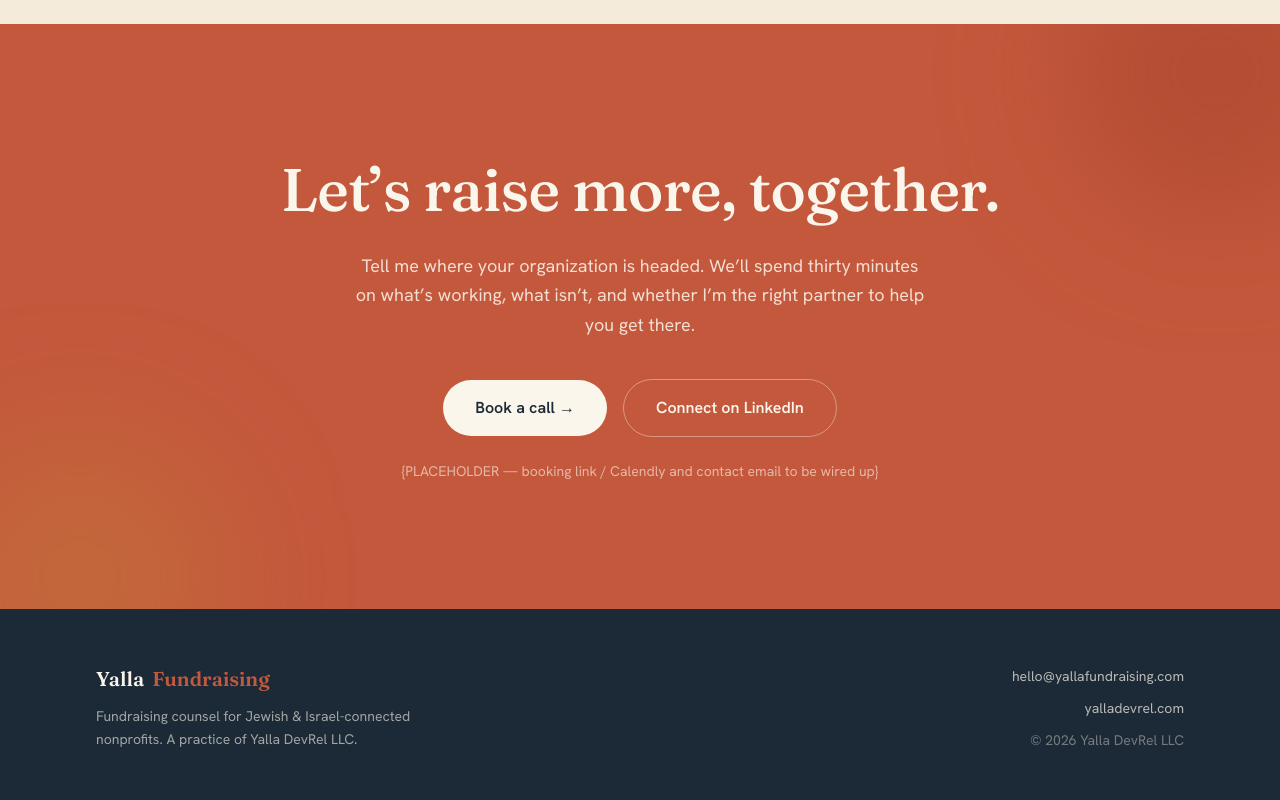
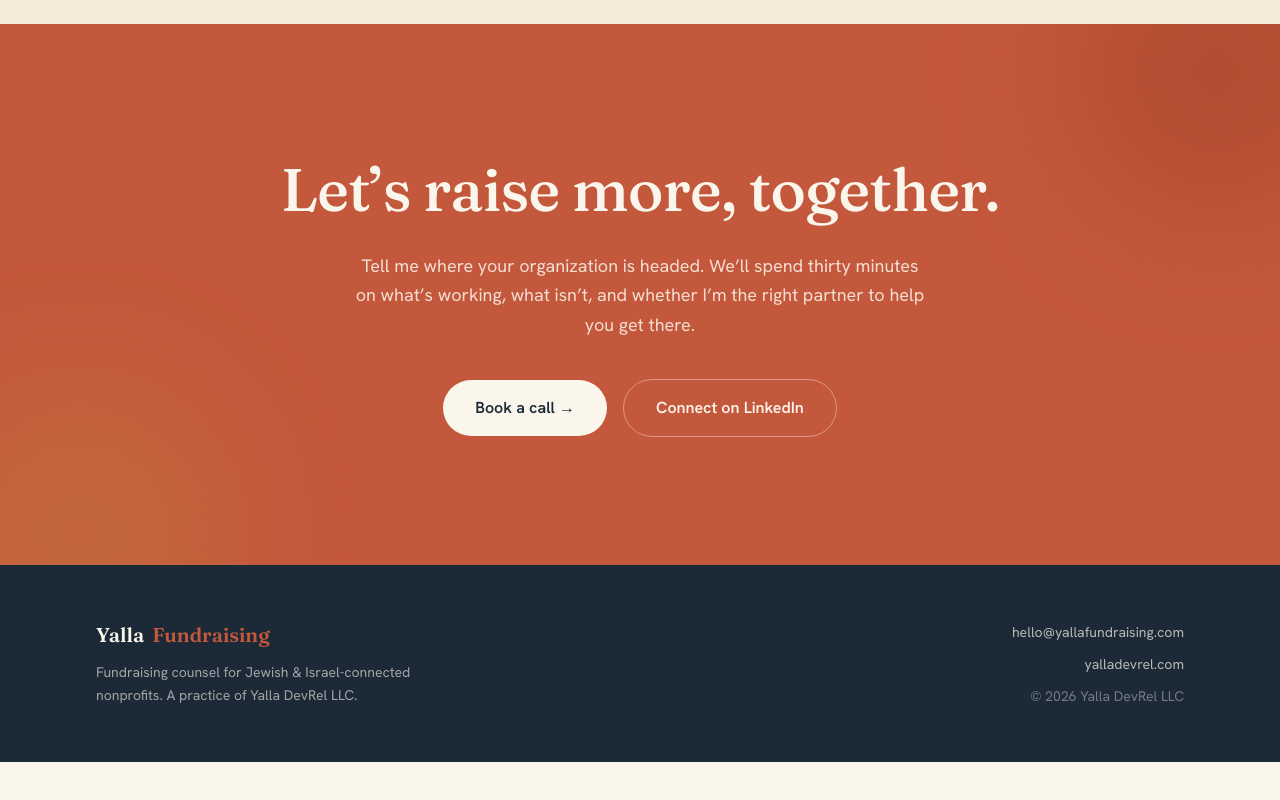
Before and after one commit to hummusonrails/yalla-fundraising-site, a Next.js app: page / in a window 1280 px wide. Shown: the part 5021-5821 px from the top of the page. After the commit the page ends 5783 px from the top, so only its background shows below. Built offline with nearby package versions, Linux system fonts and the light colour scheme.

Commit message:
Remove booking-link placeholder; email reach-out is the CTA

```diff
--- a/app/page.tsx
+++ b/app/page.tsx
@@ -464,9 +464,6 @@ export default function Home() {
                   Connect on LinkedIn
                 </a>
               </div>
-              <p className="mt-6 text-sm text-paper/60">
-                {`{PLACEHOLDER — booking link / Calendly and contact email to be wired up}`}
-              </p>
             </Reveal>
           </div>
         </section>
```
